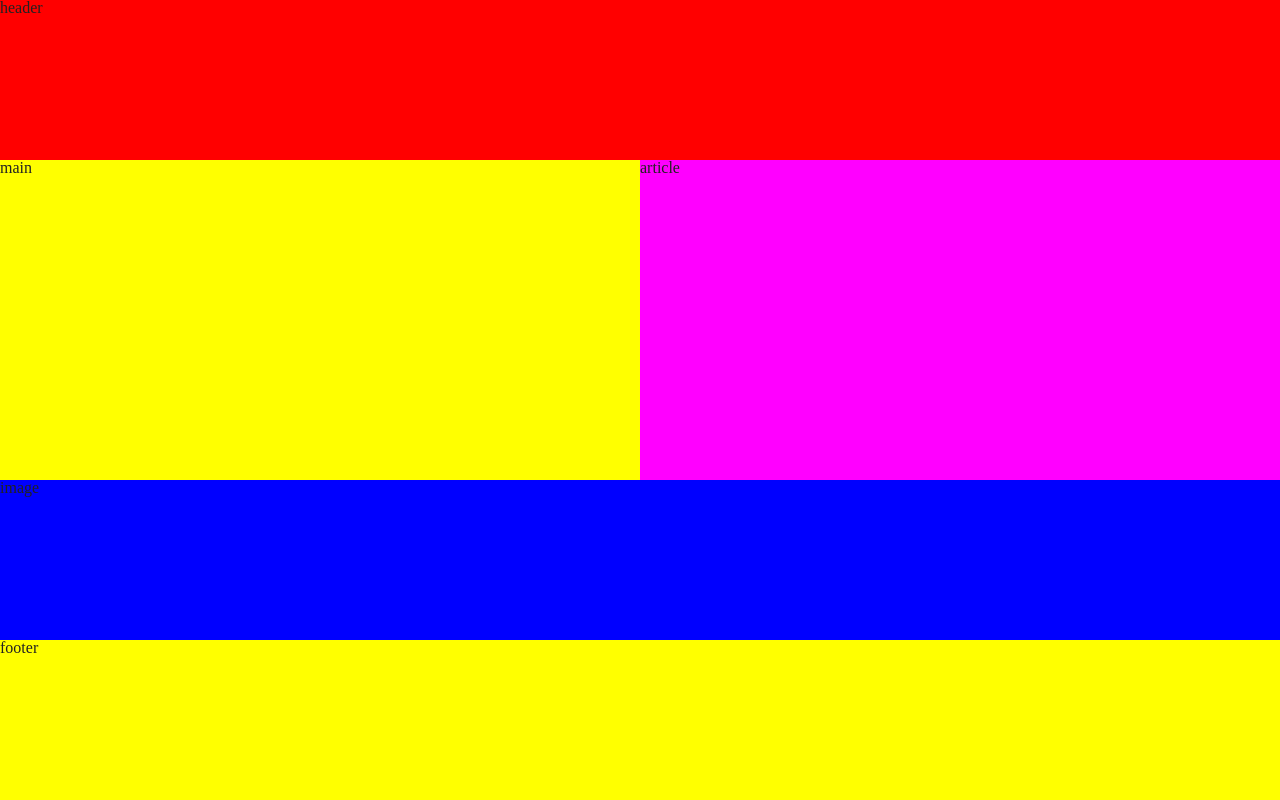
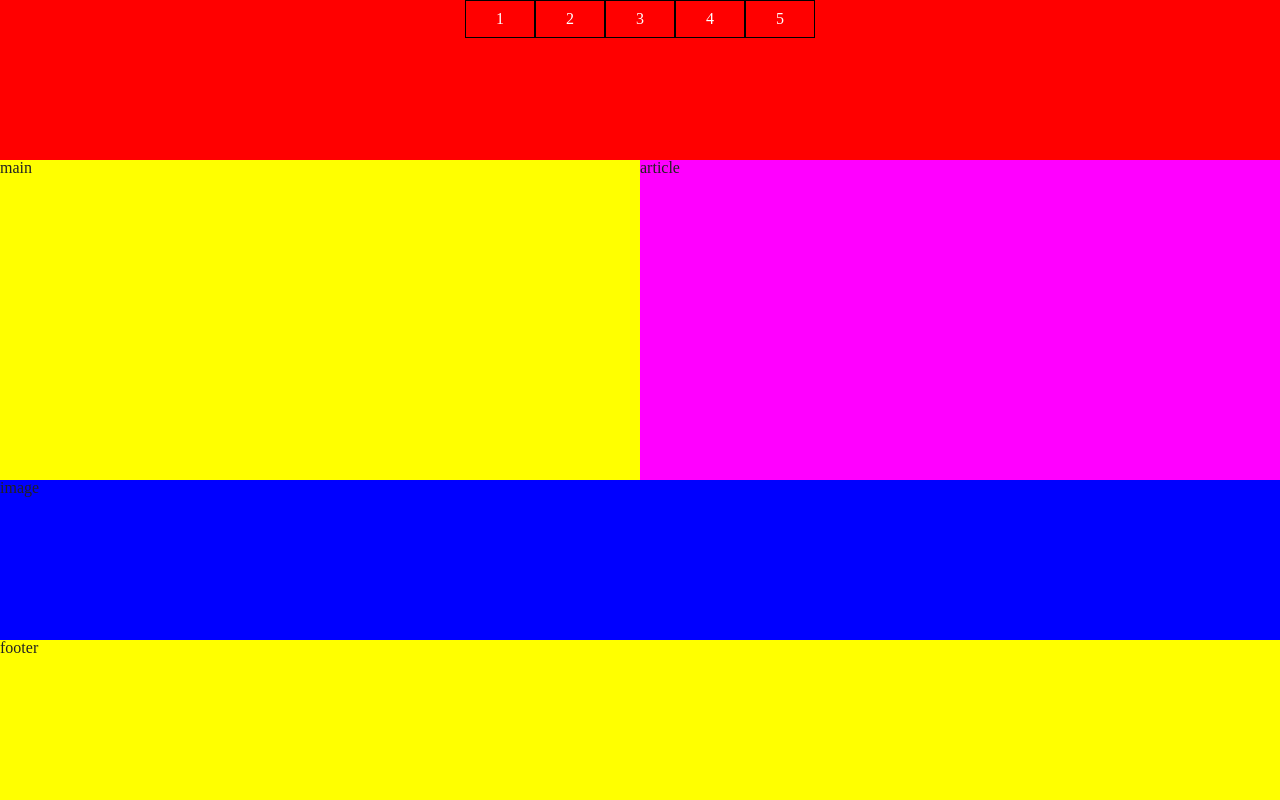
Before and after one commit to Kvisatz/WEB11, a plain HTML site: page index.html in a window 1280 px wide. Drawn offline with Linux system fonts and the light colour scheme.

Commit message:
сверстал меню хэдера

```diff
--- a/css/style.css
+++ b/css/style.css
@@ -9,6 +9,32 @@
 	grid-column: 1 / span 4;
 	background-color: #f00;
 	column-gap: 5px;
+}
+.header ul{
+	display: flex;
+	justify-content: center;
+	align-items: center;
+
+}
+.header ul li{
+	padding: 10px 30px;
+	border: 1px solid #000;
+	position: relative;
+}
+.header ul li a{
+	display: block;
+	text-decoration: none;
+	color: #fff
+}
+.header ul li ul{
+	flex-direction: column;
+	position: absolute;
+	left: -1px;
+	top: 100%;
+	display: none;
+}
+.header ul li:hover > ul{
+	display: flex;
 }
 .main{
 	grid-row: 2 / span 2;
--- a/index.html
+++ b/index.html
@@ -9,7 +9,21 @@
 </head>
 <body>
 	<div class="wrap">
-		<div class="header">header</div>
+		<div class="header">
+			<ul>
+				<li><a href="#">1</a></li>
+				<li><a href="#">2</a>
+					<ul>
+						<li><a href="#">123</a></li>
+						<li><a href="#">312</a></li>
+						<li><a href="#">123</a></li>
+					</ul>
+				</li>
+				<li><a href="#">3</a></li>
+				<li><a href="#">4</a></li>
+				<li><a href="#">5</a></li>
+			</ul>
+		</div>
 		<div class="main">main</div>
 		<div class="article">article</div>
 		<div class="image">image</div>
```
